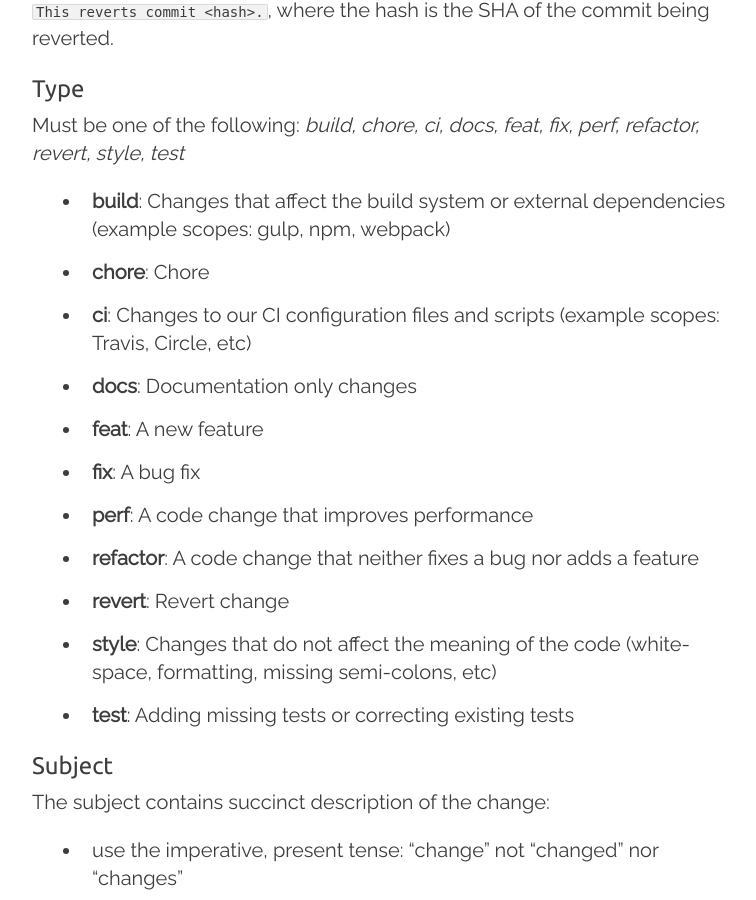
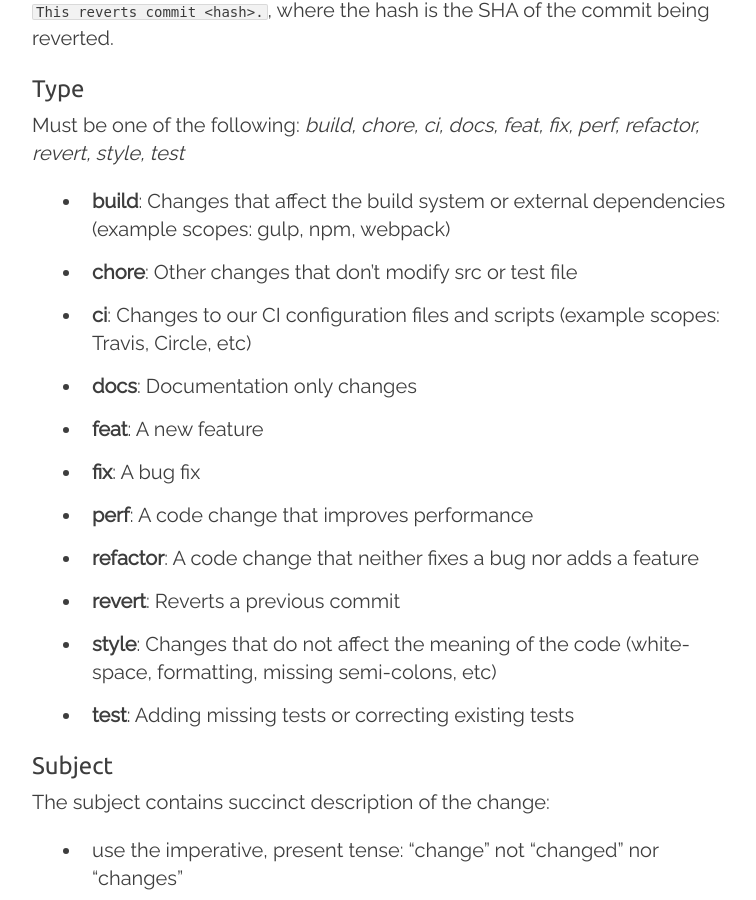
Before and after one commit to anonymoussc/anonymoussc.github.io, a Jekyll site: the page built from _posts/2019-01-14-commit-message-format.md, in a window 1280 px wide and 900 px high, scrolled down 1197 px. Shown: the whole window, without its empty margins (258-1014 px from the left). Built offline with Jekyll 4.4.1, drawn with Linux system fonts in a browser that asks for light colours.

Commit message:
docs(posts): Update _posts/2019-01-14-commit-message-format.md
Signed-off-by: anonymoussc <50c5ac69@opayq.com>

```diff
--- a/_posts/2019-01-14-commit-message-format.md
+++ b/_posts/2019-01-14-commit-message-format.md
@@ -58,14 +58,14 @@ In the body it should say: `This reverts commit <hash>.`, where the hash is the
 Must be one of the following: _build, chore, ci, docs, feat, fix, perf, refactor, revert, style, test_
 
 - **build**: Changes that affect the build system or external dependencies (example scopes: gulp, npm, webpack)
-- **chore**: Chore
+- **chore**: Other changes that don't modify src or test file
 - **ci**: Changes to our CI configuration files and scripts (example scopes: Travis, Circle, etc)
 - **docs**: Documentation only changes
 - **feat**: A new feature
 - **fix**: A bug fix
 - **perf**: A code change that improves performance
 - **refactor**: A code change that neither fixes a bug nor adds a feature
-- **revert**: Revert change
+- **revert**: Reverts a previous commit
 - **style**: Changes that do not affect the meaning of the code (white-space, formatting, missing semi-colons, etc)
 - **test**: Adding missing tests or correcting existing tests
 
```
